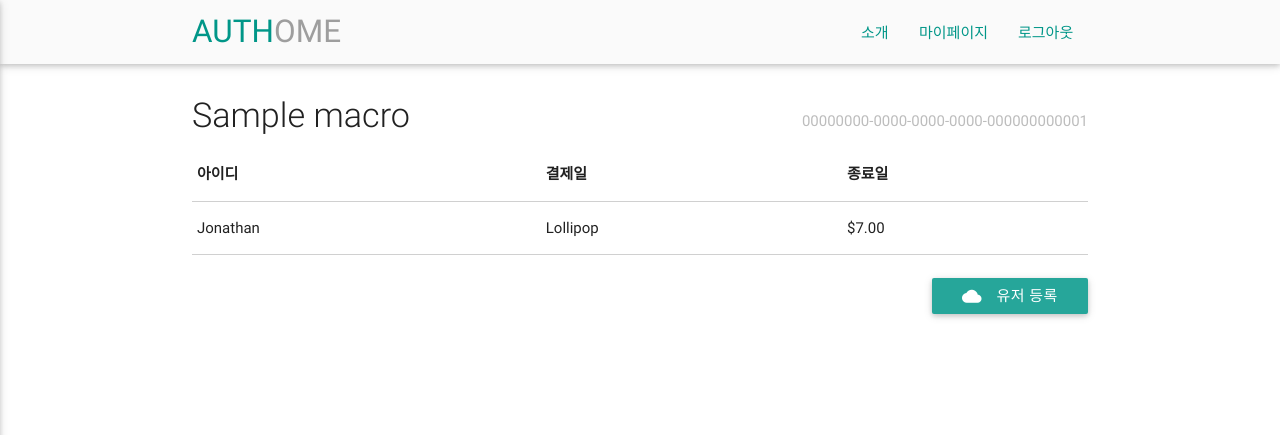
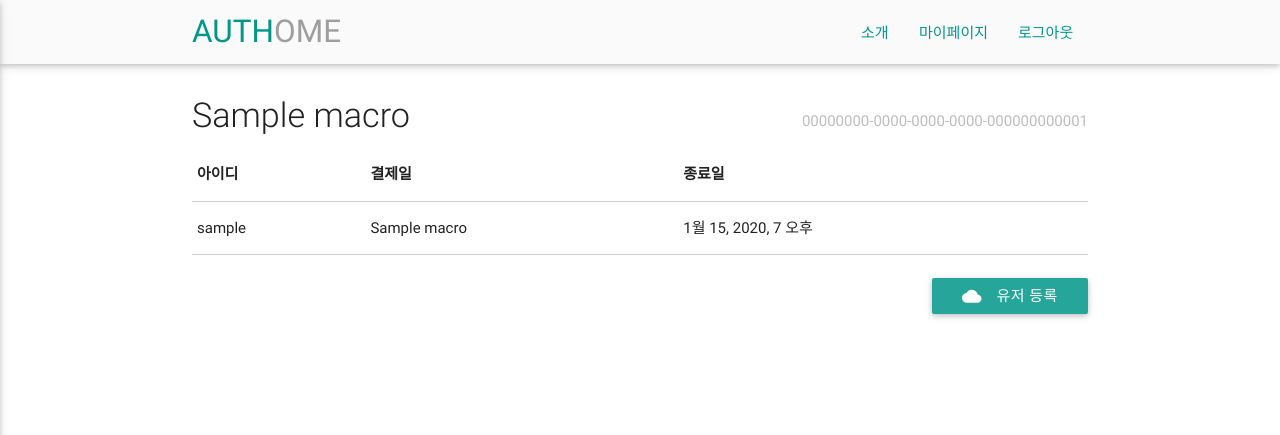
Before and after one commit to xncbf/authome, a Django app: a page that uses dev/templates/authome/macro_manager.html in a window 1280 px wide. Shown: the top 435 px of the page. Run offline with Django 3.2, Linux system fonts and the light colour scheme; a user stored in the database is signed in; tables that the repository leaves empty hold one stand-in row (values such as "Sample post"); some libraries are stand-ins or nearby versions.

Commit message:
유저 리스트구현

```diff
--- a/authome/settings.py
+++ b/authome/settings.py
@@ -69,7 +69,7 @@ ROOT_URLCONF = 'authome.urls'
 SUBDOMAIN_URLCONFS = {
     None: 'authome.urls',  # no subdomain, e.g. ``example.com``
     'www': 'authome.urls',
-    'api': 'authome.urls',
+    'api': 'dev.urls',
 }
 
 TEMPLATES = [
--- a/dev/templates/authome/macro_manager.html
+++ b/dev/templates/authome/macro_manager.html
@@ -17,16 +17,18 @@
                 </tr>
                 </thead>
                 <tbody>
-
-                <tr>
-                    <td>Jonathan</td>
-                    <td>Lollipop</td>
-                    <td>$7.00</td>
-                </tr>
+                {% for user in users %}
+                    <tr>
+                        <td>{{ user.user }}</td>
+                        <td>{{ user.macro }}</td>
+                        <td>{{ user.end_date }}</td>
+                    </tr>
+                {% endfor %}
                 </tbody>
             </table>
-        <br>
-            <a href="{% url 'dev:auth_register' macro_id=macro.id %}" class="waves-effect waves-light btn tooltipped" data-position="left" data-tooltip="결제 기능 연동 전까지는<br> 수동입니다ㅜㅜ" style="float: right">
+            <br>
+            <a href="{% url 'dev:auth_register' macro_id=macro.id %}" class="waves-effect waves-light btn tooltipped"
+               data-position="left" data-tooltip="결제 기능 연동 전까지는<br> 수동입니다ㅜㅜ" style="float: right">
                 <i class="material-icons left">cloud</i>유저 등록
             </a>
         </div>
--- a/dev/urls.py
+++ b/dev/urls.py
@@ -3,7 +3,7 @@ from . import views
 
 urlpatterns = [
     url(r'^register/', views.macro_register, name='macro_register'),
-    url(r'^manager/(?P<macro_id>[0-9a-z-]+)/$', views.macro_manage, name='macro_manager'),
+    url(r'^manager/(?P<macro_id>[0-9a-z-]+)/$', views.MacroManage.as_view(), name='macro_manager'),
     url(r'^auth-register/(?P<macro_id>[0-9a-z-]+)/$', views.auth_register, name='auth_register'),
     url(r'^$', views.Index.as_view(), name='index'),
 ]
--- a/dev/views.py
+++ b/dev/views.py
@@ -141,12 +141,18 @@ def macro_register(request):
     })
 
 
-@login_required(login_url='/accounts/login/')
-def macro_manage(request, macro_id):
-    macro = Macro.objects.get(id=macro_id)
-    return render(request, 'authome/macro_manager.html', {
-        'macro': macro,
-    })
+class MacroManage(LoginRequiredMixin, ListView):
+    login_url = '/accounts/login/'
+    model = UserPage
+    template_name = 'authome/macro_manager.html'
+
+    def get_context_data(self, **kwargs):
+        # Call the base implementation first to get a context
+        context = super(MacroManage, self).get_context_data(**kwargs)
+        # Add in a QuerySet of all the books
+        context['macro'] = Macro.objects.get(id=self.kwargs['macro_id'])
+        context['users'] = UserPage.objects.filter(macro=self.kwargs['macro_id'])
+        return context
 
 
 @login_required(login_url='/accounts/login/')
```
